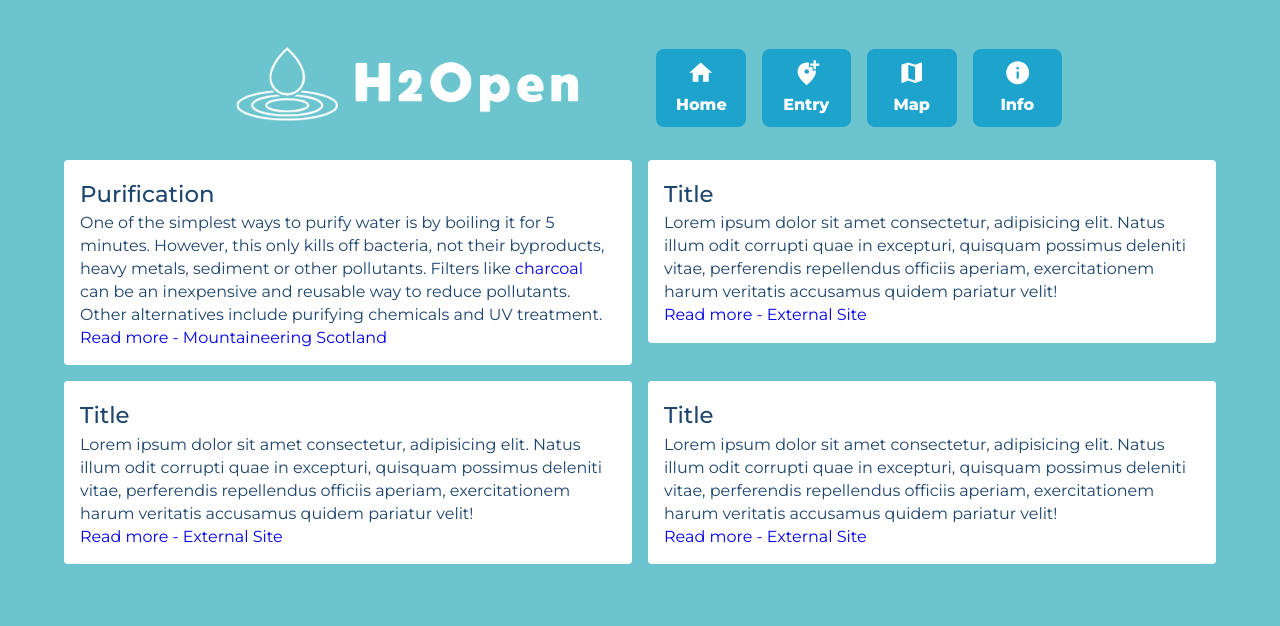
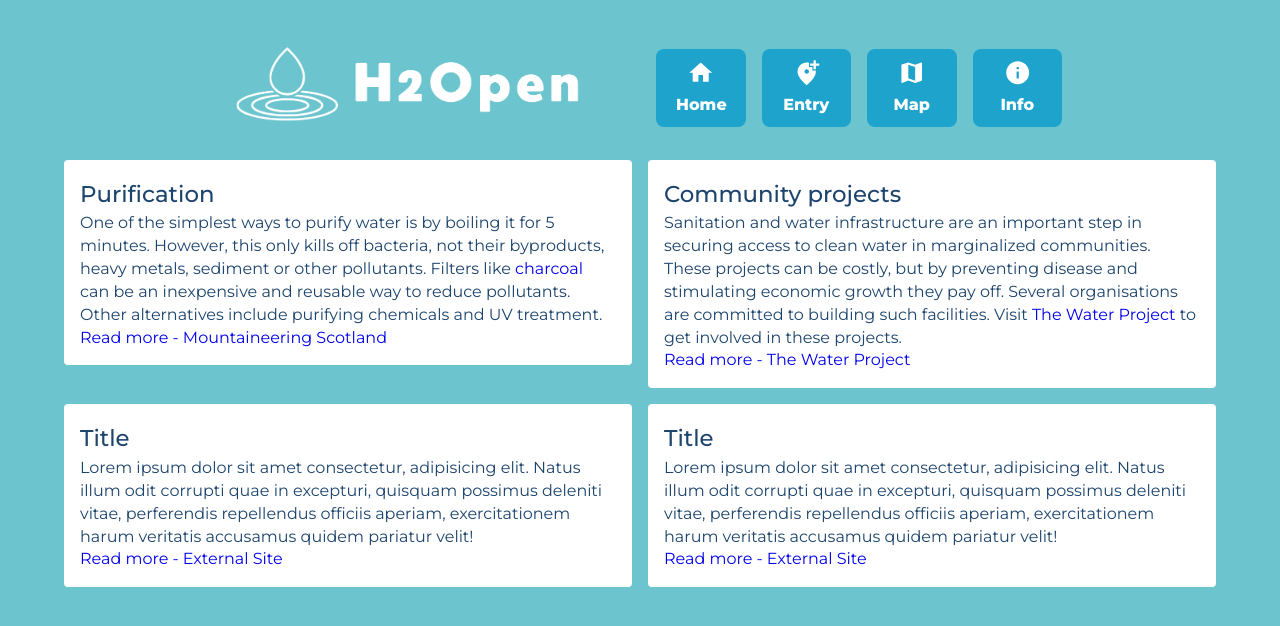
Before and after one commit to azusaw/water-quality-check, a React (Vite) app in the folder vite/: page /info in a window 1280 px wide. Shown: the top 626 px of the page. Built offline with nearby package versions, Linux system fonts and the light colour scheme; no server answers.

Commit message:
Add info section - community projects

```diff
--- a/vite/src/components/pages/Info/index.tsx
+++ b/vite/src/components/pages/Info/index.tsx
@@ -43,15 +43,22 @@ export default function Info() {
               </a>
             </Typography>
           </PreviewBox>
-          <PreviewBox title="Title">
+          <PreviewBox title="Community projects">
             <Typography component="p" variant="body2">
-              Lorem ipsum dolor sit amet consectetur, adipisicing elit. Natus
-              illum odit corrupti quae in excepturi, quisquam possimus deleniti
-              vitae, perferendis repellendus officiis aperiam, exercitationem
-              harum veritatis accusamus quidem pariatur velit!
+              Sanitation and water infrastructure are an important step in
+              securing access to clean water in marginalized communities. These
+              projects can be costly, but by preventing disease and stimulating
+              economic growth they pay off. Several organisations are committed
+              to building such facilities. Visit{" "}
+              <a href="https://thewaterproject.org/impact-opportunities">
+                The Water Project
+              </a>{" "}
+              to get involved in these projects.
             </Typography>
             <Typography component="p" variant="body2">
-              <a href="www.example.com">Read more - External Site</a>
+              <a href="https://thewaterproject.org/impact-opportunities">
+                Read more - The Water Project
+              </a>
             </Typography>
           </PreviewBox>
           <PreviewBox title="Title">
```
